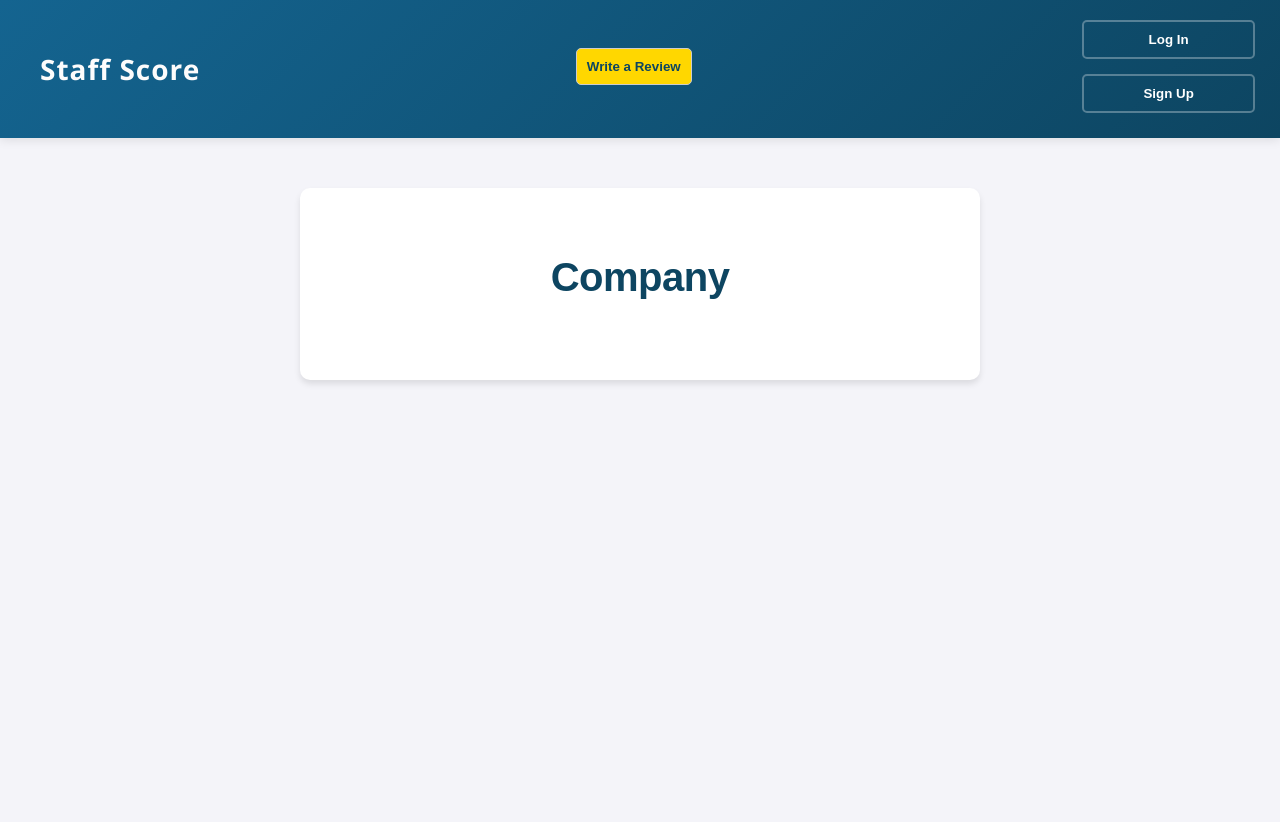
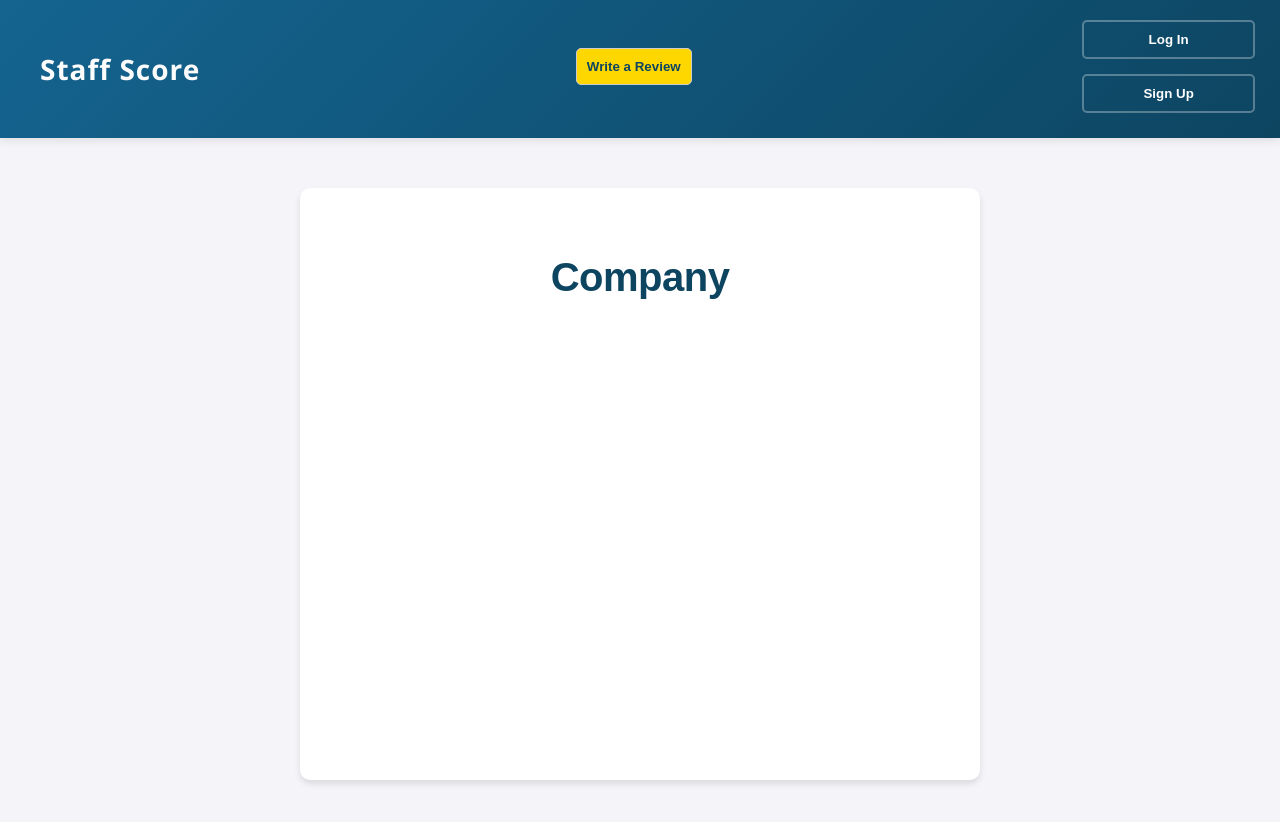
Before and after one commit to kieferiacaruso/Staff-Score, a website: page public/company-login.html in a window 1280 px wide. Before the commit the page ends 800 px from the top, so only its background shows below. Drawn offline with Linux system fonts and the light colour scheme.

Commit message:
Add files via upload

```diff
--- a/public/company-login.html
+++ b/public/company-login.html
@@ -7,7 +7,16 @@
     <link rel="stylesheet" href="style.css">
     <!-- Add Google Sign-In script and meta tag -->
     <script src="https://apis.google.com/js/platform.js" async defer></script>
-    <meta name="google-signin-client_id" content="YOUR_CLIENT_ID.apps.googleusercontent.com">
+    <meta name="google-signin-client_id" content="792540988133-r0q5pr8m9icqu2lhefgvbntvu3oabug7.apps.googleusercontent.com">
+    <style>
+        /* Center the Google Sign-In button */
+        .form-container {
+            display: flex;
+            justify-content: center;
+            align-items: center;
+            height: 50vh; /* Adjust as needed */
+        }
+    </style>
 </head>
 <body>
     <header>
@@ -24,7 +33,7 @@
     <div class="container">
         <h1>Company</h1>
         <div class="form-container">
-            <!-- Replace email and password fields with Google Sign-In button -->
+            <!-- Google Sign-In button -->
             <div class="g-signin2" data-onsuccess="onSignIn"></div>
         </div>
     </div>
```
Also changed, not shown: public/employee-login.html (+12 -9 lines).
